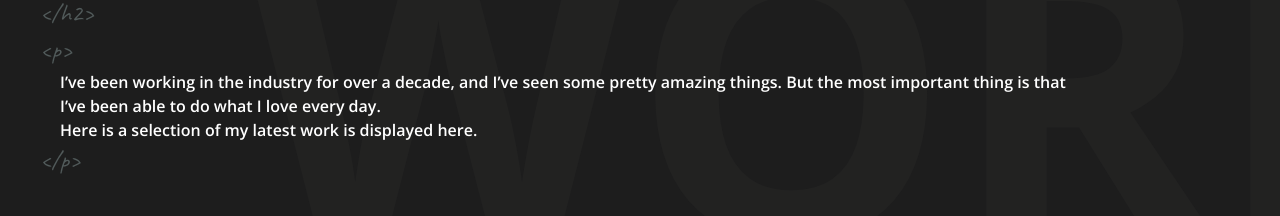
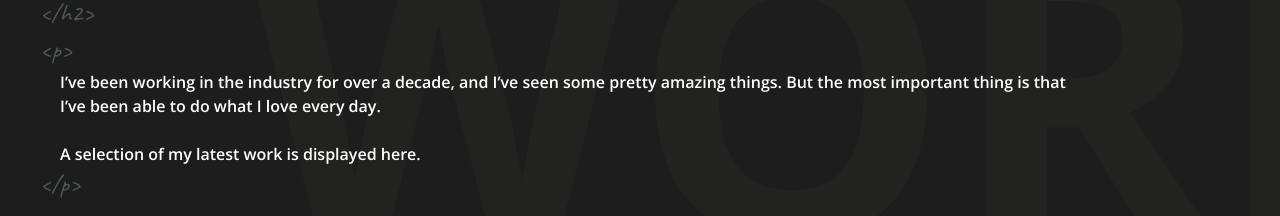
Before and after one commit to nikhilgupta58/portfolio3.0, a React (Vite) app: page / in a window 1280 px wide. Shown: the part 918-1134 px from the top of the page. Built offline with nearby package versions, Linux system fonts and the light colour scheme; no server answers.

Commit message:
version update

```diff
--- a/src/pages/Dashboard.tsx
+++ b/src/pages/Dashboard.tsx
@@ -43,7 +43,7 @@ const DashboardProject = () => {
           I’ve been working in the industry for over a decade, and I’ve seen
           some pretty amazing things. But the most important thing is that I’ve
           been able to do what I love every day. <br />
-          Here is a selection of my latest work is displayed here.
+          <br />A selection of my latest work is displayed here.
         </Text>
         <HtmlTag tag="</p>" ml={{ base: "20px", md: "40px" }} />
       </Flex>
```
